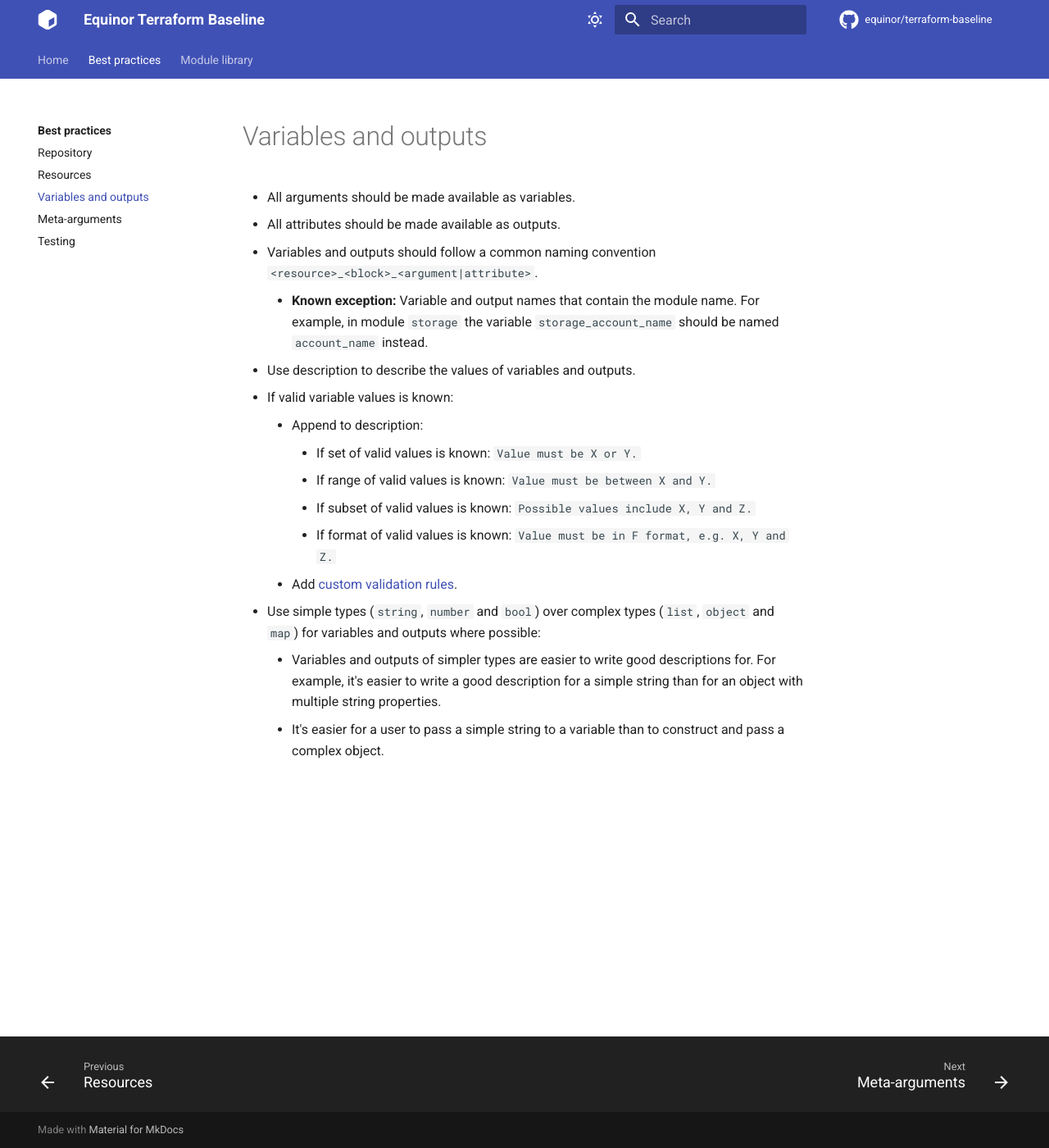
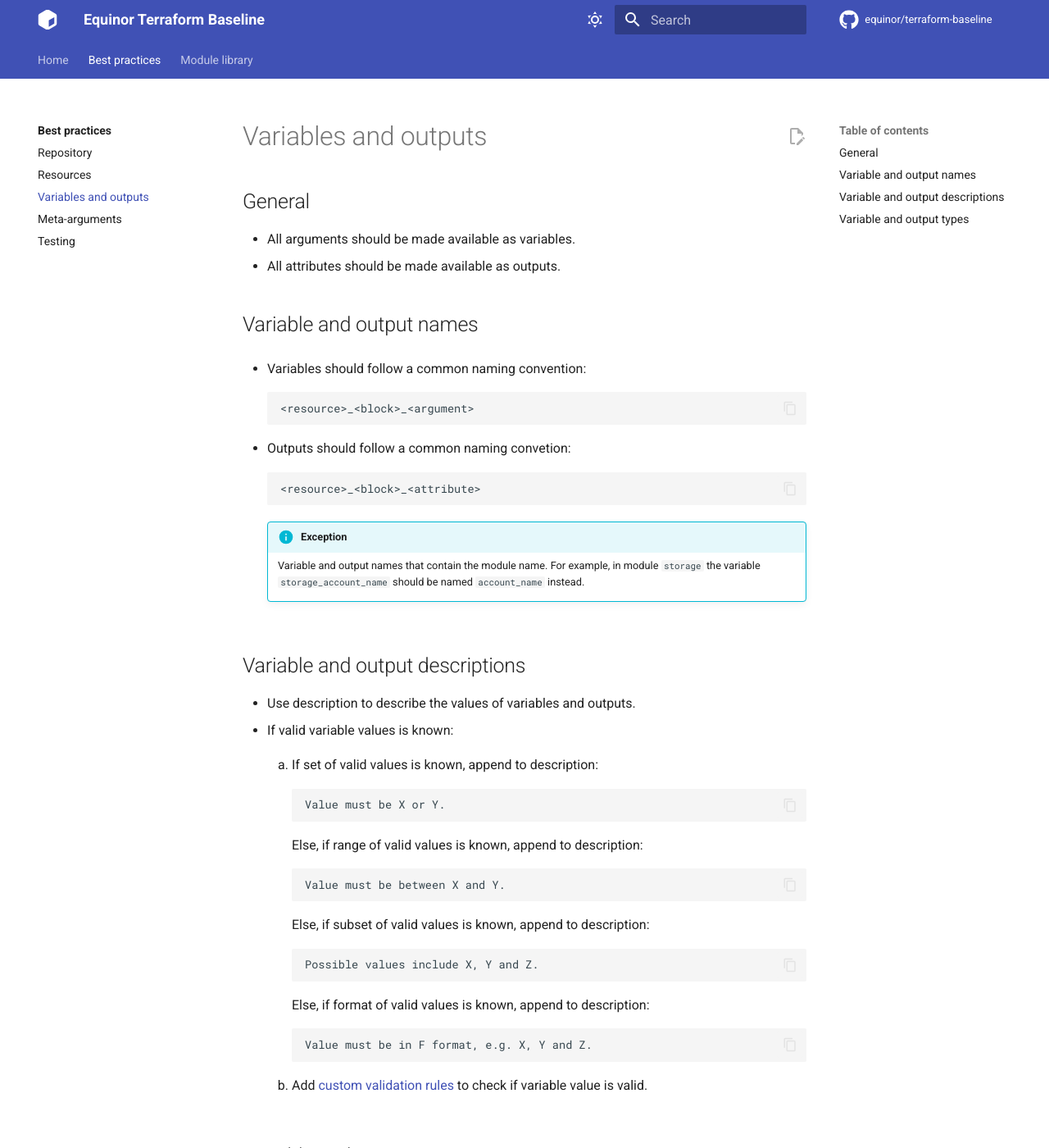
Before and after one commit to equinor/terraform-baseline, an MkDocs documentation site: the page built from docs/best-practices/variables-and-outputs.md, in a window 1280 px wide and 1400 px high. Shown: the whole window at 82% size. Built offline with MkDocs 1.6.1 and Material for MkDocs 9.7.7, drawn with Linux system fonts in a browser that asks for light colours; comment, search, counter and statistics services are not loaded; some of the changed text lies outside the part shown.

Commit message:
docs: add more space and verticality to variables and outputs page

````diff
--- a/docs/best-practices/variables-and-outputs.md
+++ b/docs/best-practices/variables-and-outputs.md
@@ -1,17 +1,60 @@
 # Variables and outputs
+
+## General
 
 - All arguments should be made available as variables.
 - All attributes should be made available as outputs.
-- Variables and outputs should follow a common naming convention `<resource>_<block>_<argument|attribute>`.
-    - **Known exception:** Variable and output names that contain the module name. For example, in module `storage` the variable `storage_account_name` should be named `account_name` instead.
+
+## Variable and output names
+
+- Variables should follow a common naming convention:
+
+     ```plaintext
+     <resource>_<block>_<argument>
+     ```
+
+- Outputs should follow a common naming convetion:
+
+     ```plaintext
+     <resource>_<block>_<attribute>
+     ```
+
+    !!! info "Exception"
+        Variable and output names that contain the module name. For example, in module `storage` the variable `storage_account_name` should be named `account_name` instead.
+
+## Variable and output descriptions
+
 - Use description to describe the values of variables and outputs.
 - If valid variable values is known:
-    - Append to description:
-        - If set of valid values is known: `Value must be X or Y.`
-        - If range of valid values is known: `Value must be between X and Y.`
-        - If subset of valid values is known: `Possible values include X, Y and Z.`
-        - If format of valid values is known: `Value must be in F format, e.g. X, Y and Z.`
-    - Add [custom validation rules](https://developer.hashicorp.com/terraform/language/values/variables#custom-validation-rules).
+    1. If set of valid values is known, append to description:
+
+        ```plaintext
+        Value must be X or Y.
+        ```
+
+        Else, if range of valid values is known, append to description:
+
+          ```plaintext
+          Value must be between X and Y.
+          ```
+
+        Else, if subset of valid values is known, append to description:
+
+          ```plaintext
+          Possible values include X, Y and Z.
+          ```
+
+        Else, if format of valid values is known, append to description:
+
+          ```plaintext
+          Value must be in F format, e.g. X, Y and Z.
+          ```
+
+    1. Add [custom validation rules](https://developer.hashicorp.com/terraform/language/values/variables#custom-validation-rules) to check if variable value is valid.
+
+## Variable and output types
+
 - Use simple types (`string`, `number` and `bool`) over complex types (`list`, `object` and `map`) for variables and outputs where possible:
-    - Variables and outputs of simpler types are easier to write good descriptions for. For example, it's easier to write a good description for a simple string than for an object with multiple string properties.
-    - It's easier for a user to pass a simple string to a variable than to construct and pass a complex object.
+
+    !!! abstract "Rationale"
+        Variables and outputs of simpler types are easier to write good descriptions for. For example, it's easier to write a good description for a simple `string` than for an `object` with multiple `string` properties. It's also easier for a user to pass a simple `string` to a variable than to construct and pass a complex `object`.
--- a/mkdocs.yml
+++ b/mkdocs.yml
@@ -14,6 +14,8 @@
   - navigation.indexes # Enables use of "index.md" pages.
   - navigation.top # Enables "back-to-top" button.
   - navigation.footer # Enables "previous" and "next" navigation buttons in footer
+  - content.action.edit # Enables "Edit this page" button.
+  - content.code.copy # Enables "Copy to clipboard" button for code blocks.
 
   palette:
     # Palette toggle for light mode
````
